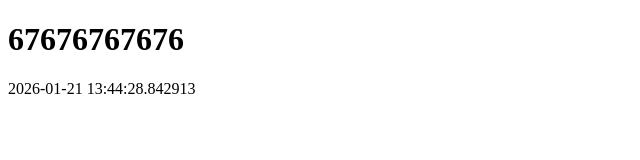
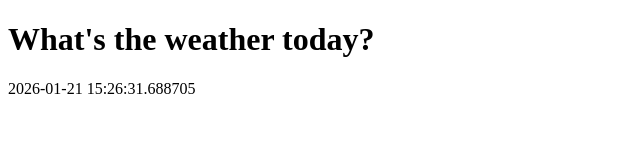
Before and after one commit to PbzElite/Pi-PC-Bridge, a plain HTML site: page index.html in a window 1280 px wide. Shown: the whole page, without its empty margins (0-640 px from the left). Drawn offline with Linux system fonts and the light colour scheme.

```diff
--- a/index.html
+++ b/index.html
@@ -2,7 +2,7 @@
 <html>
 <head><title>Pi Message</title></head>
 <body>
-<h1 id="message">67676767676</h1>
-<p id="timestamp">2026-01-21 13:44:28.842913</p>
+<h1 id="message">What's the weather today?</h1>
+<p id="timestamp">2026-01-21 15:26:31.688705</p>
 </body>
 </html>
```
